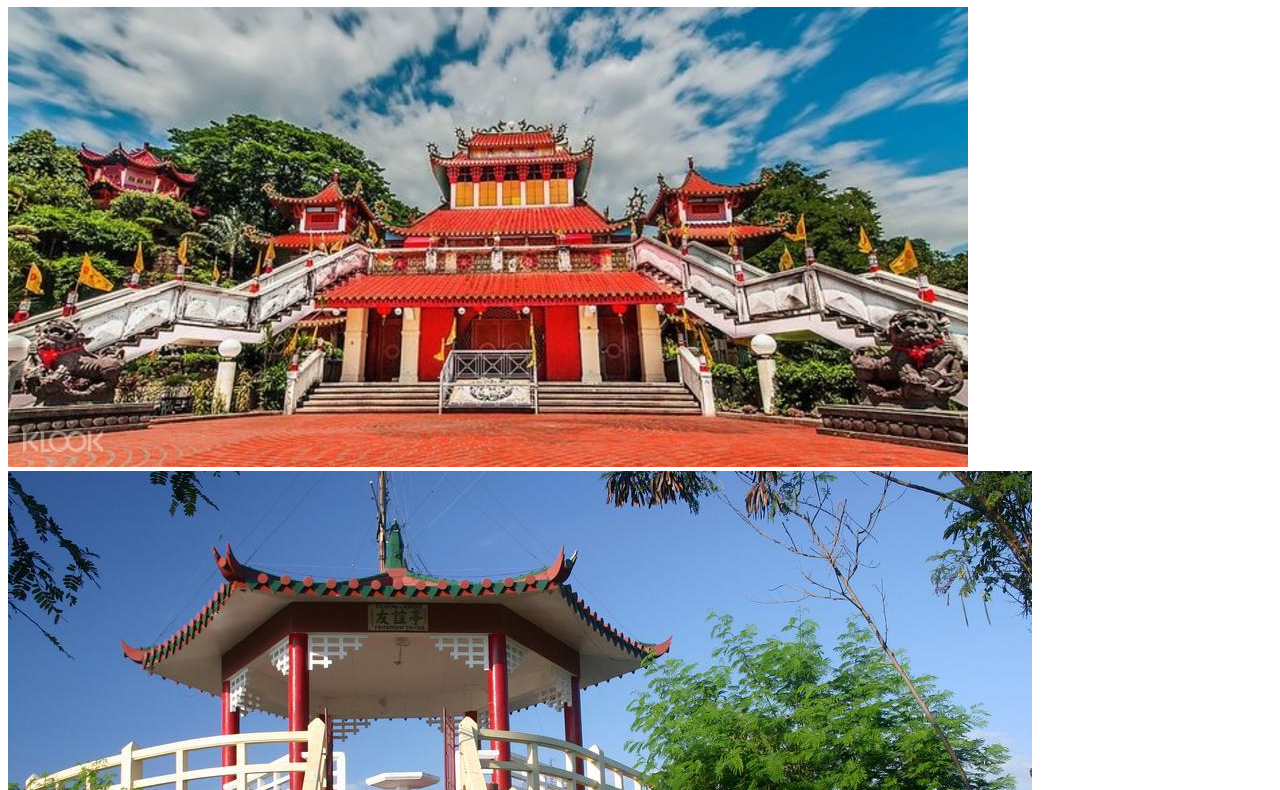
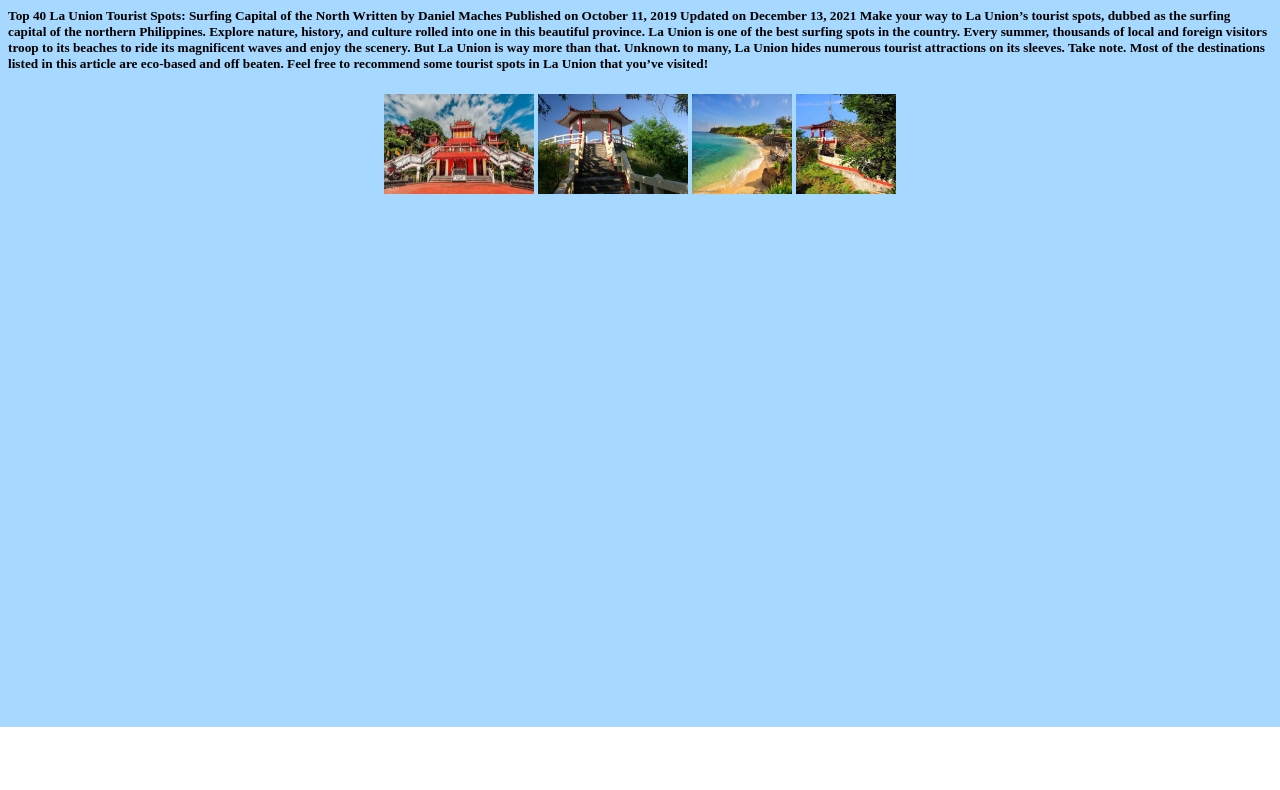
Before and after one commit to jaira-carbonell/SFCLU, a plain HTML site: page index.html in a window 1280 px wide. Shown: the part 73-863 px from the top of the page. After the commit the page ends 800 px from the top, so only its background shows below. Drawn offline with Linux system fonts and the light colour scheme.

Commit message:
UPDATED:SFCLU

```diff
--- a/index.html
+++ b/index.html
@@ -5,10 +5,27 @@
     <meta name="viewport" content="width=device-width, initial-scale=1.0" />
     <title>Home Page</title>
   </head>
-  <body>
+  <body background="Images/pastel-blue4.jpg">
+
+    <justified>
     <h1>Introduction to San Fernando, La Union</h1>
-      <img src="Images/machotemple.jpg" alt="">
-      <img src="Images/pagoda.jpg" alt="">
-      <img src="Images/poro.jfif" alt="">
+      <p> <h5>Top 40 La Union Tourist Spots: Surfing Capital of the North
+Written by Daniel Maches Published on October 11, 2019 Updated on December 13, 2021
+Make your way to La Union’s tourist spots, dubbed as the surfing capital of the northern Philippines. Explore nature, history, and culture rolled into one in this beautiful province.
+La Union is one of the best surfing spots in the country. Every summer, thousands of local and foreign visitors troop to its beaches to ride its magnificent waves and enjoy the scenery. But La Union is way more than that.
+Unknown to many, La Union hides numerous tourist attractions on its sleeves. Take note. Most of the destinations listed in this article are eco-based and off beaten.
+Feel free to recommend some tourist spots in La Union that you’ve visited!</h5></p>
+    </justified>
+      <center>
+      <img src="Images/machotemple.jpg" alt="" width="150" height="100" />
+      <img src="Images/pagoda.jpg" alt="" width="150" height="100"/>
+      <img src="Images/poro.jfif" alt="" width="100" height="100"/>
+      <img src="Images/ppoo.jfif" alt="" width="100" height="100">
+      </center>
+      <nav>
+          <ul>
+            <a href="HomePage.html"></a>
+          </ul>
+      </nav>
   </body>
 </html>
```
Also changed, not shown: HomePage.html (added, +11 -0 lines), Images/OIP.jfif (added), Images/pastel-blue4.jpg (added), Images/ppoo.jfif (added), 1 other file.
